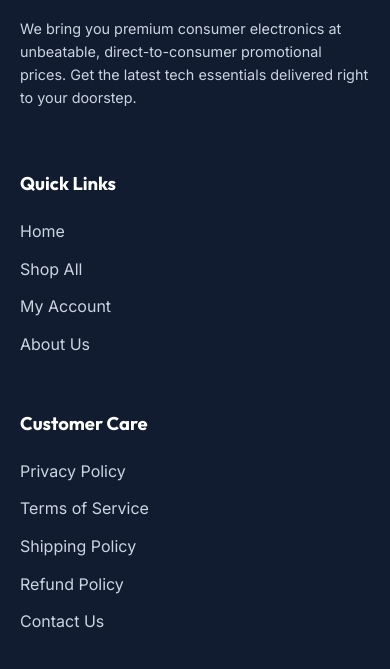
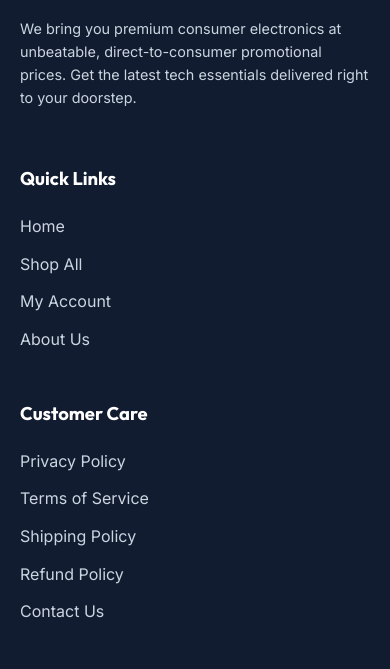
Before and after one commit to arkmanagement6-coder/chiragbhai, a plain HTML site: page account.html in a window 390 px wide. Shown: the part 1047-1716 px from the top of the page. Drawn offline with Linux system fonts and the light colour scheme.

Commit message:
style: make footer responsive and single column on mobile screen widths

```diff
--- a/style.css
+++ b/style.css
@@ -1761,6 +1761,10 @@ button, input, select, textarea {
     .form-group.full-width {
         grid-column: span 1;
     }
+    .footer-container {
+        grid-template-columns: 1fr;
+        gap: 35px;
+    }
 }
 
 @media (max-width: 480px) {
```
